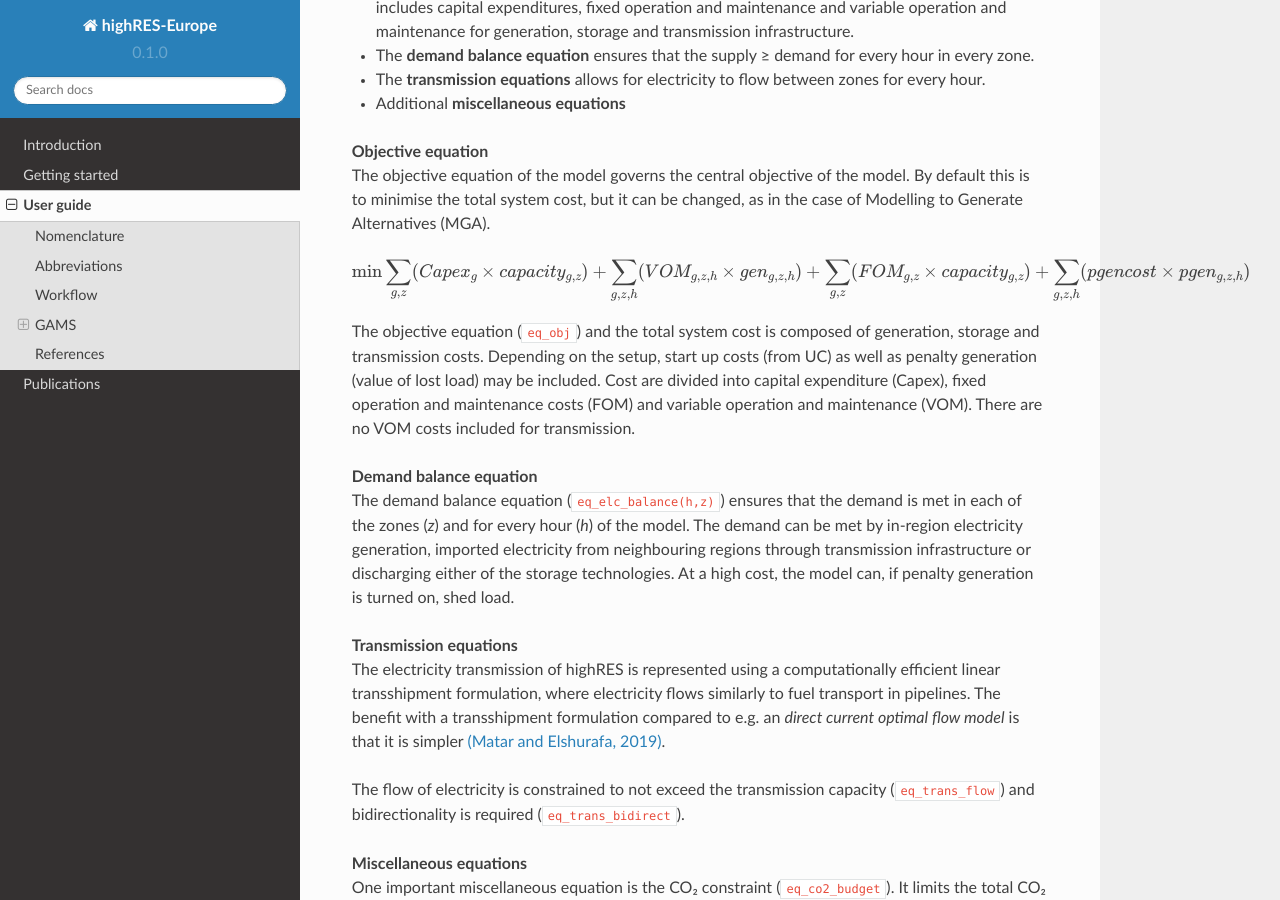
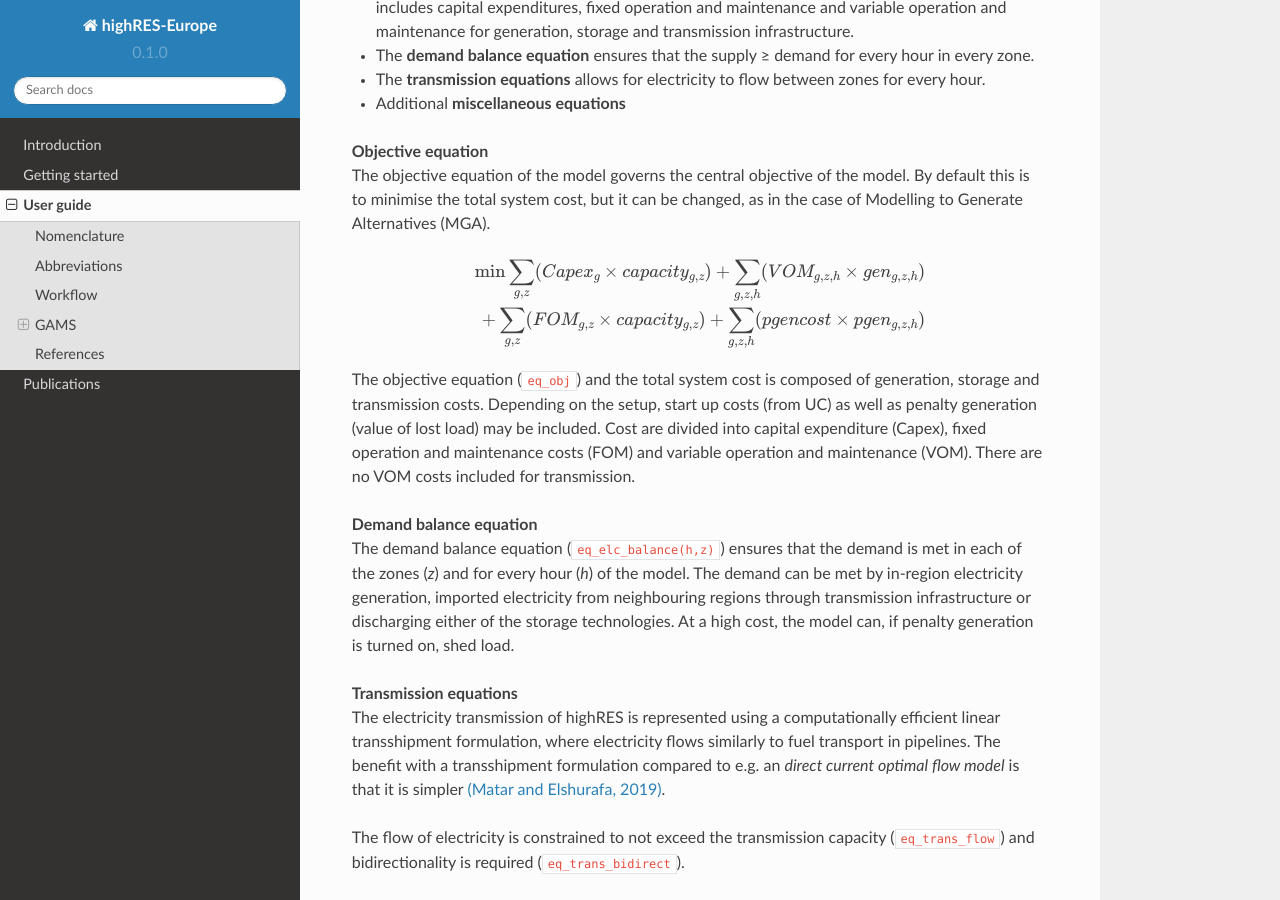
Before and after one commit to highRES-model/highRES-Europe-WF, a Sphinx documentation site: the page built from docs/source/user_guide.rst, in a window 1280 px wide and 900 px high, scrolled down 797 px. Built offline with Sphinx 7.4.7 and the Read the Docs theme 2.0.0, drawn with Linux system fonts in a browser that asks for light colours.

Commit message:
doc equation formatting

```diff
--- a/docs/source/user_guide.rst
+++ b/docs/source/user_guide.rst
@@ -36,7 +36,8 @@ The general algebraic modeling system (GAMS) is the modelling system for optimis
 
 .. math::
 
-   \min \sum_{g,z}(Capex_{g} \times capacity_{g,z}) + \sum_{g,z,h}(VOM_{g,z,h} \times gen_{g,z,h}) \newline + \sum_{g,z}(FOM_{g,z} \times capacity_{g,z}) + \sum_{g,z,h}(pgencost \times pgen_{g,z,h})
+   \min \sum_{g,z}(Capex_{g} \times capacity_{g,z}) + \sum_{g,z,h}(VOM_{g,z,h} \times gen_{g,z,h}) \\
+   + \sum_{g,z}(FOM_{g,z} \times capacity_{g,z}) + \sum_{g,z,h}(pgencost \times pgen_{g,z,h})
 
 The objective equation (``eq_obj``) and the total system cost is composed of generation, storage and transmission costs. Depending on the setup, start up costs (from UC) as well as penalty generation (value of lost load) may be included. Cost are divided into capital expenditure (Capex), fixed operation and maintenance costs (FOM) and variable operation and maintenance (VOM). There are no VOM costs included for transmission.
 
```
